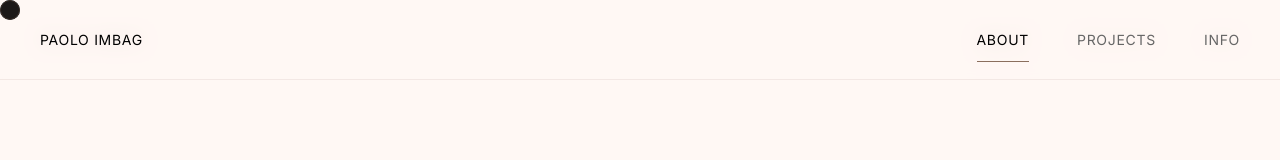
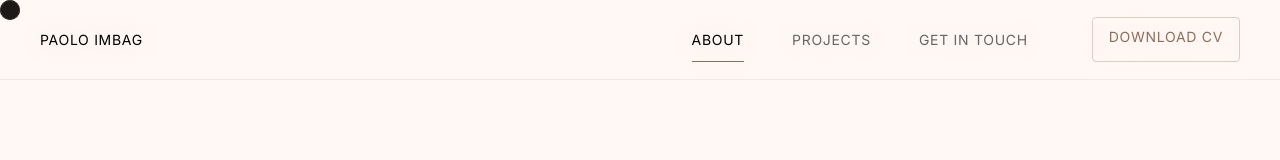
Before and after one commit to paoloimbag/muni-portfolio, a React (Create React App) app: page /about in a window 1280 px wide. Shown: the top 160 px of the page. Built offline with nearby package versions, Linux system fonts and the light colour scheme; the HTML template or start-up script is replaced by a standard one; a web font is replaced by a local one.

Commit message:
Updated Open Graph Image and Added Download CV to the Navbar

```diff
--- a/public/index.html
+++ b/public/index.html
@@ -3,23 +3,24 @@
   <head>
     <meta charset="utf-8" />
     <meta name="viewport" content="width=device-width, initial-scale=1" />
-    <title>Paolo Imbag - Creative Developer</title>
+    <title>Paolo Imbag - UI/Visual & Brand Designer</title>
     <link rel="preconnect" href="https://fonts.googleapis.com">
     <link rel="preconnect" href="https://fonts.gstatic.com" crossorigin>
     <link href="https://fonts.googleapis.com/css2?family=Inter:wght@400;500;600&family=Poppins:wght@400;500;600&display=swap" rel="stylesheet">
     <link href="https://fonts.googleapis.com/css2?family=Abril+Fatface&family=Playfair+Display:ital@0;1&family=Space+Grotesk:wght@500&family=DM+Serif+Display&family=Bodoni+Moda:ital@0;1&display=swap" rel="stylesheet">
+
     <!-- Open Graph / Social Media Meta Tags -->
-    <meta property="og:title" content="Paolo Imbag — Digital Designer" />
+    <meta property="og:title" content="Paolo Imbag — UI/Visual & Brand Designer" />
     <meta property="og:description" content="Digital Designer specializing in UI/Visual Design and Branding" />
-    <meta property="og:image" content="https://paoloimbag.vercel.app/og-image.jpg" />
+    <meta property="og:image" content="@og-image.jpg" />
     <meta property="og:url" content="https://paoloimbag.vercel.app" />
     <meta property="og:type" content="website" />
 
     <!-- Twitter Card Meta Tags -->
     <meta name="twitter:card" content="summary_large_image" />
-    <meta name="twitter:title" content="Paolo Imbag — Digital Designer" />
+    <meta name="twitter:title" content="Paolo Imbag — UI/Visual & Brand Designer" />
     <meta name="twitter:description" content="Digital Designer specializing in UI/Visual Design and Branding" />
-    <meta name="twitter:image" content="https://paoloimbag.vercel.app/og-image.jpg" />
+    <meta name="twitter:image" content="@og-image.jpg" />
   </head>
   <body>
     <div id="root"></div>
--- a/src/components/Experience.js
+++ b/src/components/Experience.js
@@ -79,19 +79,6 @@ function Experience() {
               A decade of crafting digital experiences and building brands
             </p>
           </div>
-          <a
-            href={CV}
-            className="download-cv"
-            target="_blank"
-            rel="noopener noreferrer"
-            onClick={(e) => {
-              e.preventDefault();
-              window.open(CV, '_blank');
-            }}
-          >
-            Download CV
-            <span className="arrow">→</span>
-          </a>
         </div>
         <div
           ref={listRef}
--- a/src/components/Navbar.js
+++ b/src/components/Navbar.js
@@ -1,6 +1,7 @@
 import React, { useState } from 'react';
 import { Link, useLocation } from 'react-router-dom';
 import '../styles/Navbar.css';
+import CV from '../assets/documents/Paolo Imbag - Resume (2025).pdf';
 
 function Navbar() {
   const location = useLocation();
@@ -14,6 +15,11 @@ function Navbar() {
   const closeMenu = () => {
     setIsMenuOpen(false);
     document.body.style.overflow = 'unset';
+  };
+
+  const handleDownloadCV = (e) => {
+    e.preventDefault();
+    window.open(CV, '_blank');
   };
 
   return (
@@ -55,13 +61,23 @@ function Navbar() {
             <span className="nav-link-indicator"></span>
           </Link>
           <Link
-            to="/info"
-            className={`nav-link ${location.pathname === '/info' ? 'active' : ''}`}
+            to="/get-in-touch"
+            className={`nav-link ${location.pathname === '/get-in-touch' ? 'active' : ''}`}
             onClick={closeMenu}
           >
-            Info
+            Get In Touch
             <span className="nav-link-indicator"></span>
           </Link>
+          <a
+            href={CV}
+            className="nav-link download-cv"
+            onClick={handleDownloadCV}
+            target="_blank"
+            rel="noopener noreferrer"
+          >
+            Download CV
+            <span className="nav-link-indicator"></span>
+          </a>
         </div>
       </div>
     </nav>
--- a/src/styles/Experience.css
+++ b/src/styles/Experience.css
@@ -248,31 +248,3 @@
     transform: translateY(0);
   }
 }
-
-.download-cv {
-  font-family: 'Inter', sans-serif;
-  font-size: 0.875rem;
-  font-weight: 400;
-  color: #1C1C1C;
-  text-decoration: none;
-  display: flex;
-  align-items: center;
-  gap: 0.75rem;
-  padding: 0.75rem 0;
-  transition: all 0.3s ease;
-  text-transform: uppercase;
-  letter-spacing: 0.05em;
-}
-
-.download-cv:hover {
-  opacity: 0.7;
-}
-
-.download-cv .arrow {
-  font-size: 1.25rem;
-  transition: transform 0.3s ease;
-}
-
-.download-cv:hover .arrow {
-  transform: translateX(4px);
-}
--- a/src/styles/Navbar.css
+++ b/src/styles/Navbar.css
@@ -254,3 +254,24 @@
     padding: 5rem 1.5rem;
   }
 }
+
+/* Add these styles */
+.download-cv {
+  color: #8B6F5E;
+  border: 1px solid rgba(139, 111, 94, 0.3);
+  padding: 0.5rem 1rem;
+  border-radius: 4px;
+  margin-left: 1rem;
+}
+
+.download-cv:hover {
+  background: rgba(139, 111, 94, 0.08);
+}
+
+@media (max-width: 768px) {
+  .download-cv {
+    margin: 0;
+    padding: 1rem;
+    border: none;
+  }
+}
```
